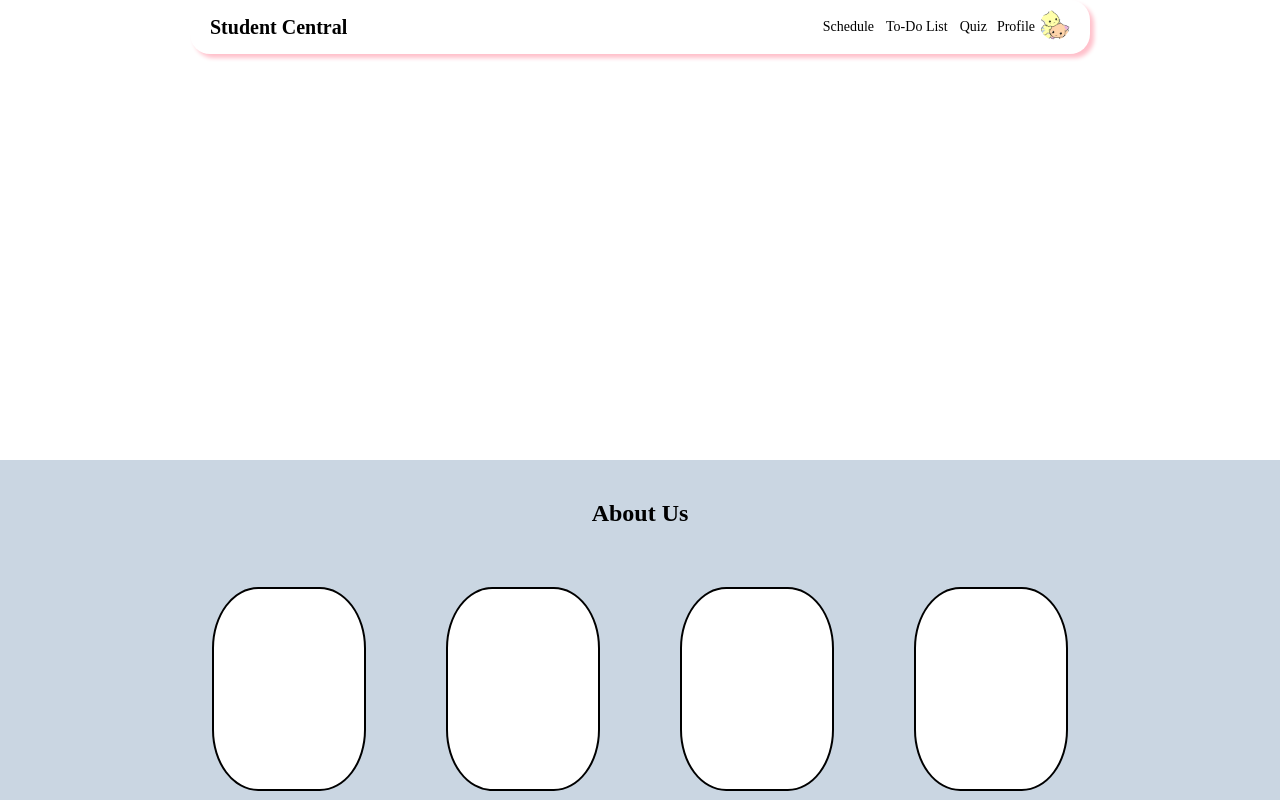
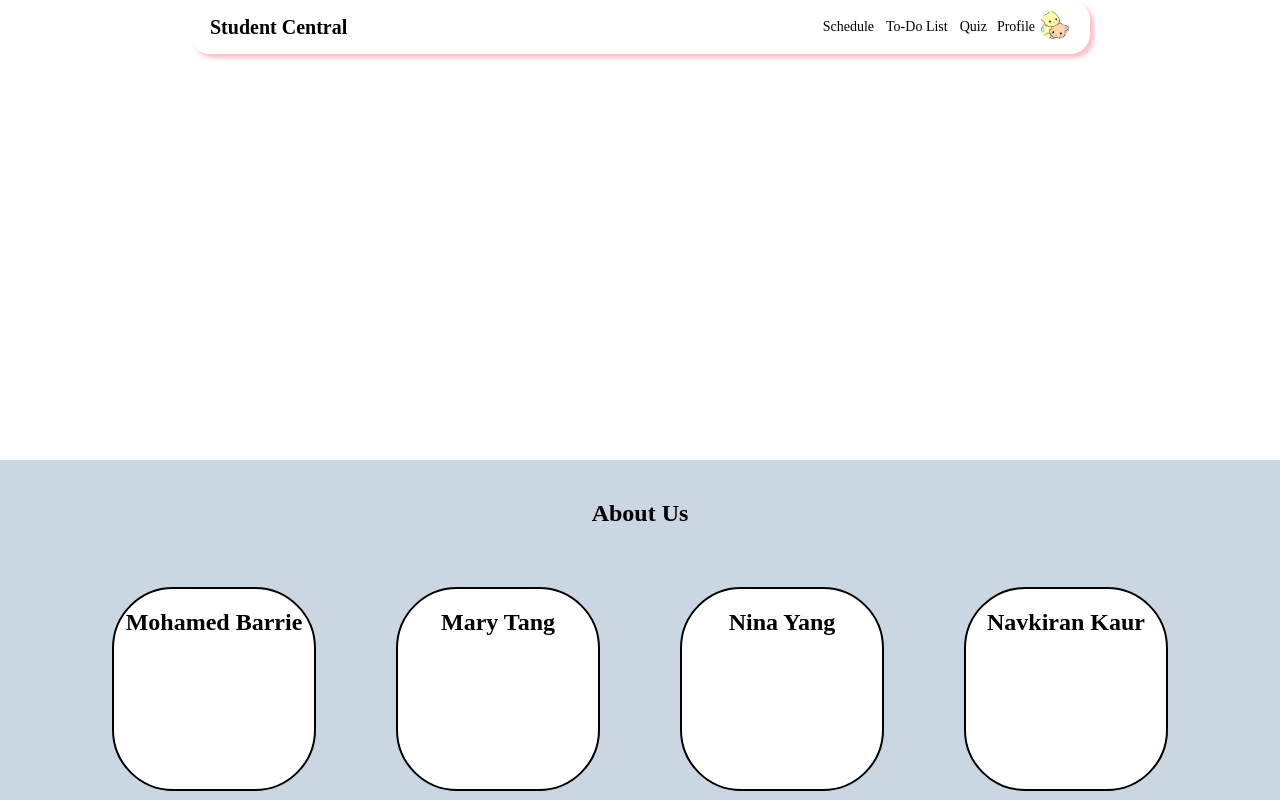
Before and after one commit to nyang5504/Student-Central, a React (Create React App) app in the folder student-central/: page / in a window 1280 px wide. Built offline with nearby package versions, Linux system fonts and the light colour scheme.

Commit message:
Quick edit of Footer

```diff
--- a/student-central/src/components/Footer.js
+++ b/student-central/src/components/Footer.js
@@ -6,10 +6,18 @@ const Footer = () => {
     <footer className="footer">
       <h2>About Us</h2>
       <div className="card-container">
-        <div className="card"></div>
-        <div className="card"></div>
-        <div className="card"></div>
-        <div className="card"></div>
+        <div className="card">
+            <h2>Mohamed Barrie</h2>
+        </div>
+        <div className="card">
+            <h2>Mary Tang</h2>
+        </div>
+        <div className="card">
+        <h2>Nina Yang</h2>
+        </div>
+        <div className="card">
+            <h2>Navkiran Kaur</h2>
+        </div>
       </div>
     </footer>
   );
--- a/student-central/src/styles/Footer.css
+++ b/student-central/src/styles/Footer.css
@@ -12,12 +12,11 @@
   .card-container {
     display: flex;
     justify-content: center;
-
   }
 
   .card {
     border-radius: 30%;
-    width: 150px;
+    width: 200px;
     height: 200px;
     background: white;
     margin: 40px;
--- a/student-central/src/styles/NavBar.css
+++ b/student-central/src/styles/NavBar.css
@@ -47,6 +47,9 @@
     align-items: center;
     margin-left: 10px;
   }
+  .profile-text:hover {
+    color: blue;
+  }
 
   .profile-icon {
     width: 30px;
```
